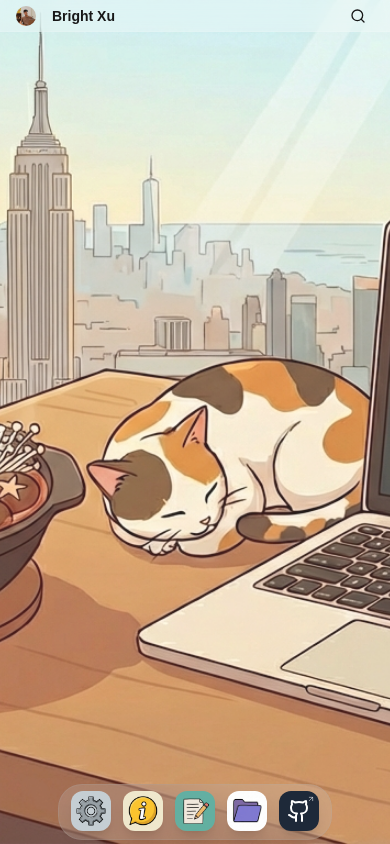
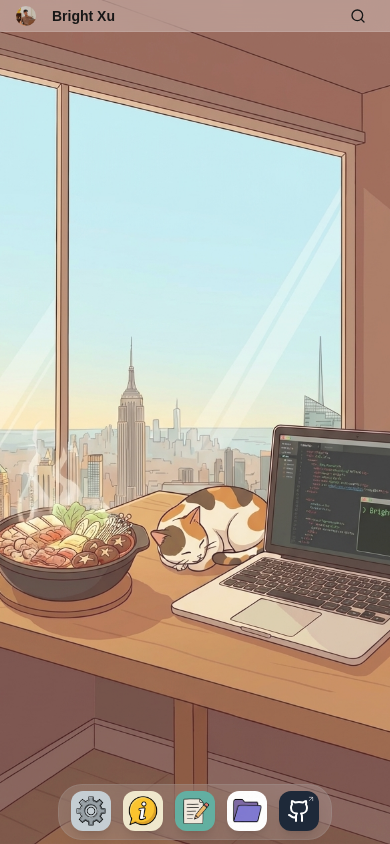
Before and after one commit to brightlinxu/personal_website, a React (Vite) app: page / in a window 390 px wide. Built offline with nearby package versions, Linux system fonts and the light colour scheme.

Commit message:
mobile desktop wallpaper

```diff
--- a/src/components/os/Desktop.tsx
+++ b/src/components/os/Desktop.tsx
@@ -17,15 +17,22 @@ export const Desktop = () => {
   const { windows, openWindow, theme, resizeWindowsToFit } = useOSStore()
   const [effectiveTheme, setEffectiveTheme] = useState<'light' | 'dark' | ''>('')
   const [isLoading, setIsLoading] = useState(true)
+  const [isMobile, setIsMobile] = useState(false)
+  const prevIsMobileRef = useRef(isMobile)
 
   // Create a ref for the desktop area to use as drag constraints
   const desktopRef = useRef<HTMLDivElement>(null)
+
+  useEffect(() => {
+    prevIsMobileRef.current = isMobile
+  }, [isMobile])
 
   // Resize Listener
   useEffect(() => {
     const handleResize = () => {
       const width = window.innerWidth
       const height = window.innerHeight
+      setIsMobile(width < 768)
       // Subtract Dock height + Menu bar
       // We want to ensure the window isn't larger than the effective viewport
       resizeWindowsToFit(width, height - MENU_BAR_HEIGHT - DOCK_HEIGHT)
@@ -61,6 +68,20 @@ export const Desktop = () => {
     mediaQuery.addEventListener('change', handler)
     return () => mediaQuery.removeEventListener('change', handler)
   }, [theme])
+
+  // Preload background images
+  useEffect(() => {
+    const images = [
+      "/images/desktop-bg-day.jpeg",
+      "/images/desktop-bg-night.jpeg",
+      "/images/desktop-bg-day-mobile.jpeg",
+      "/images/desktop-bg-night-mobile.jpeg"
+    ]
+    images.forEach(src => {
+      const img = new Image()
+      img.src = src
+    })
+  }, [])
 
   // Initialize Oneko (The Cat)
   // useEffect(() => {
@@ -137,11 +158,11 @@ export const Desktop = () => {
         className="h-screen w-screen overflow-hidden relative selection:bg-blue-500/30"
         style={{
           backgroundImage: effectiveTheme === 'dark'
-            ? "url(/images/desktop-bg-night.jpeg)"
-            : "url(/images/desktop-bg-day.jpeg)",
+            ? (isMobile ? "url(/images/desktop-bg-night-mobile.jpeg)" : "url(/images/desktop-bg-night.jpeg)")
+            : (isMobile ? "url(/images/desktop-bg-day-mobile.jpeg)" : "url(/images/desktop-bg-day.jpeg)"),
           backgroundSize: "cover",
           backgroundPosition: "center",
-          transition: "background-image 0.5s ease-in-out"
+          transition: isMobile !== prevIsMobileRef.current ? "none" : "background-image 0.5s ease-in-out"
         }}
       >
         {/* Overlay */}
```
Also changed, not shown: public/images/desktop-bg-day-mobile.jpeg (added), public/images/desktop-bg-night-mobile.jpeg (added).
